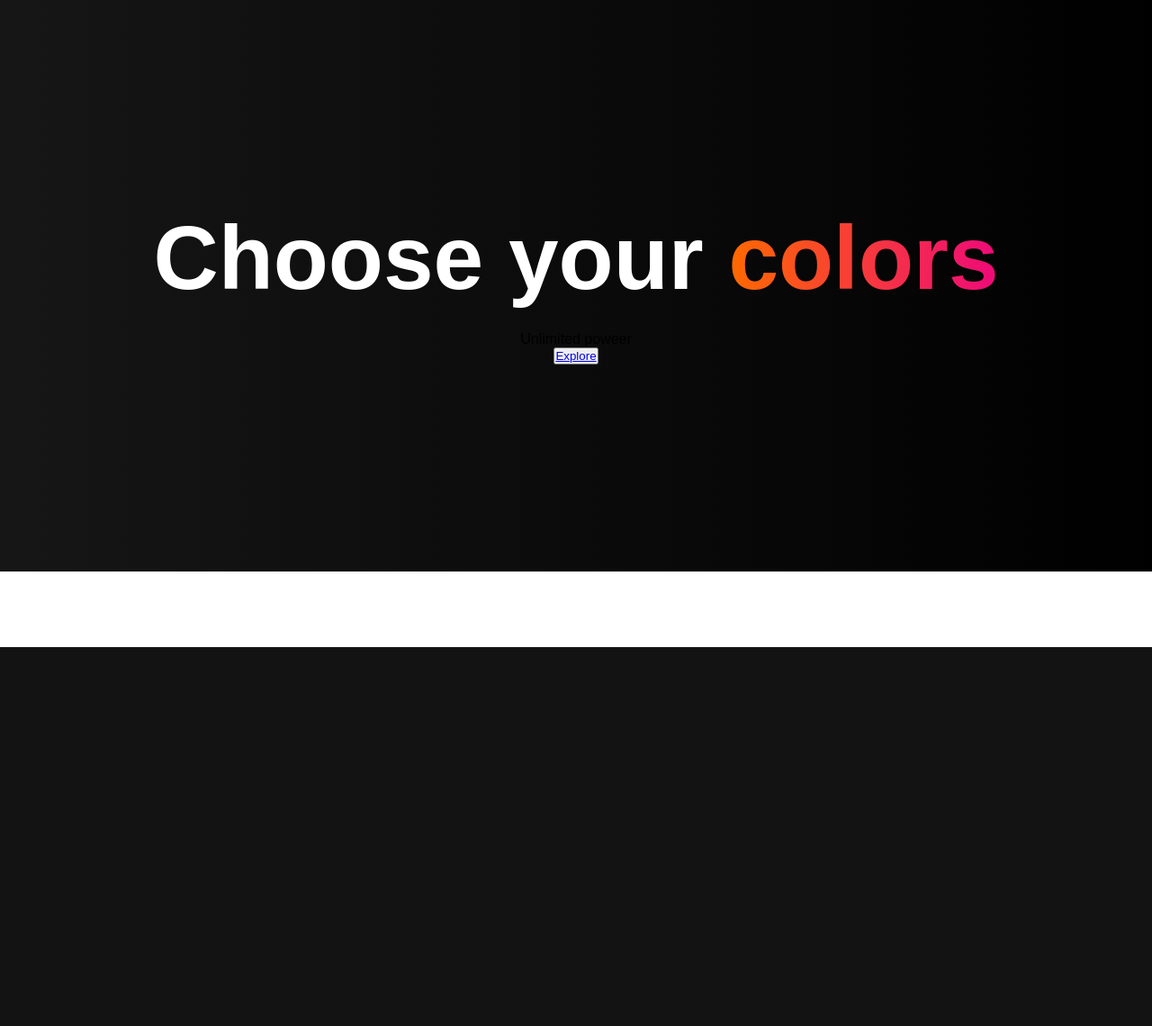
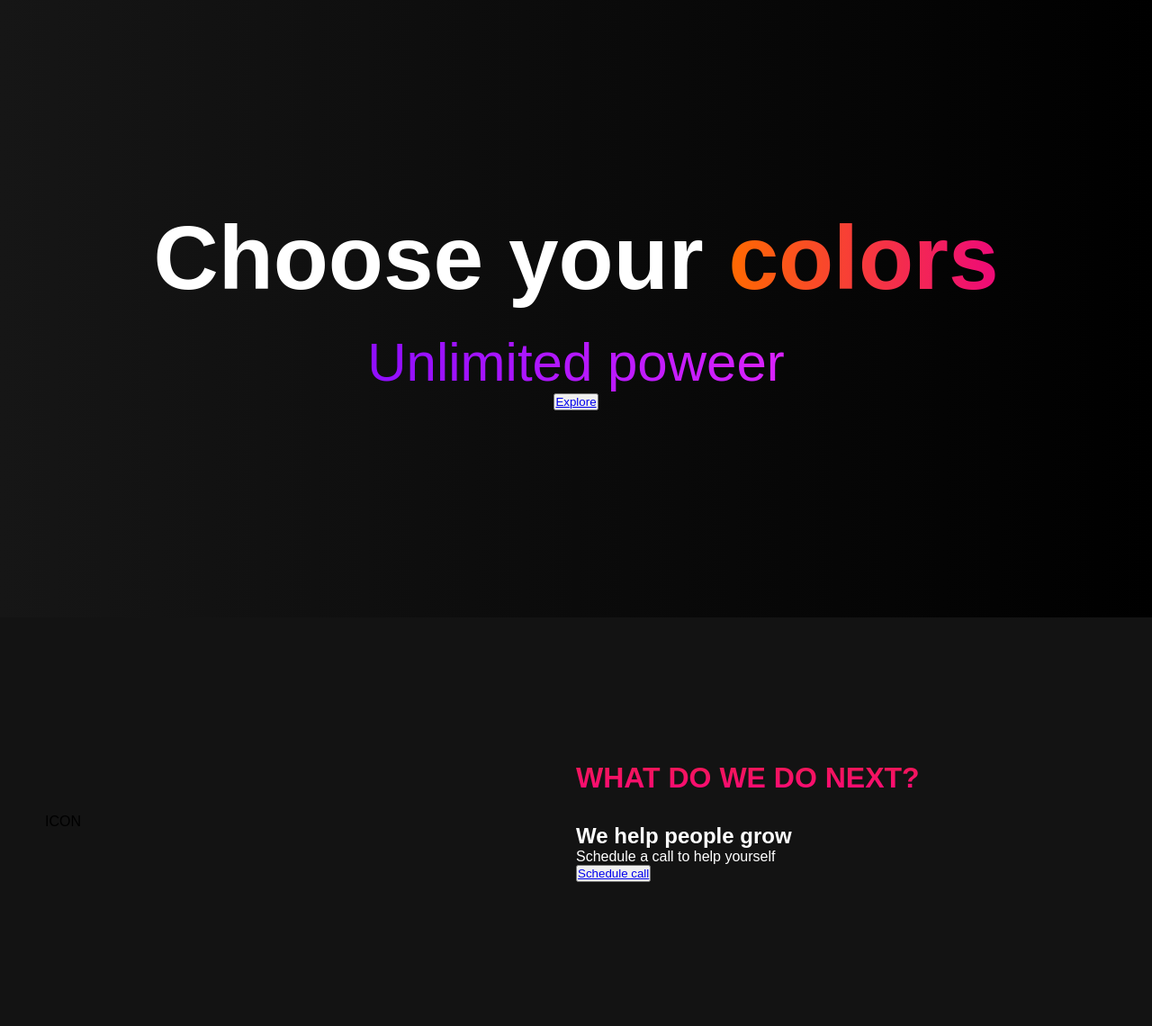
Before and after one commit to MikecMarko/JavaScript, a PHP site: page / in a window 1280 px wide. Shown: the part 81-1221 px from the top of the page at 90% size. Before the commit the page ends 800 px from the top, so only its background shows below. Run offline with PHP 8.4, Linux system fonts and the light colour scheme.

Commit message:
Website project update

```diff
--- a/WebPage project/index.html
+++ b/WebPage project/index.html
@@ -50,6 +50,23 @@
       </div>
     </div>
 
+    <!--3nd Section About-->
+    <div class="main" id="about">
+      <div class="main__container">
+        <div class="main__image--container">
+          <div class="main__image--card">ICON</div>
+        </div>
+        <div class="main__content">
+          <h1>What do we do next?</h1>
+          <h2>We help people grow</h2>
+          <p>Schedule a call to help yourself</p>
+          <button class="main__btn">
+            <a href="#">Schedule call</a>
+          </button>
+        </div>
+      </div>
+    </div>
+
     <script src="app.js"></script>
   </body>
 </html>
--- a/WebPage project/styles.css
+++ b/WebPage project/styles.css
@@ -95,6 +95,7 @@
   color: #9518fc;
   transition: all 0.3s ease;
 }
+/*Media queries*/
 
 @media screen and (max-width: 960px) {
   .navbar__container {
@@ -225,3 +226,68 @@
   -webkit-text-fill-color: transparent;
   -mo-text-fill-color: transparent;
 }
+
+.hero__description {
+  font-size: 60px;
+  background: #de22ff;
+  background: -webkit-linear-gradient(to right, #9114ff, #da22ff);
+  background: linear-gradient(to right, #8f0eff, #da22ff);
+  background-size: 100%;
+  -webkit-background-clip: text;
+  -moz-background-clip: text;
+  -webkit-text-fill-color: transparent;
+  -mo-text-fill-color: transparent;
+}
+
+.highlight {
+  border-bottom: 4px solid rgb(132, 0, 255);
+}
+
+/*Media queries*/
+
+@media screen and (max-width: 768px) {
+  .hero__heading {
+    font-size: 60px;
+  }
+  .hero__description {
+    font-size: 40px;
+  }
+}
+
+/*About Section*/
+
+.main {
+  background-color: #131313;
+  padding: 10rem 0;
+}
+
+.main__container {
+  display: grid;
+  grid-template-columns: 1fr 1fr;
+  align-items: center;
+  justify-content: center;
+  margin: 0 auto;
+  height: 90%;
+  z-index: 1;
+  width: 100%;
+  max-width: 1300px;
+  padding: 0 50px;
+}
+
+.main__content {
+  color: #fff;
+  width: 100%;
+}
+
+.main__content h1 {
+  font-size: 2rem;
+  background-color: #fe3b6f;
+  background-image: linear-gradient(to top, #ff087b 0%, #ed1a52 100%);
+  background-size: 100%;
+  -webkit-background-clip: text;
+  -moz-background-clip: text;
+  -webkit-text-fill-color: transparent;
+  -moz-text-fill-color: transparent;
+  text-transform: uppercase;
+  margin-bottom: 32px;
+}
```
